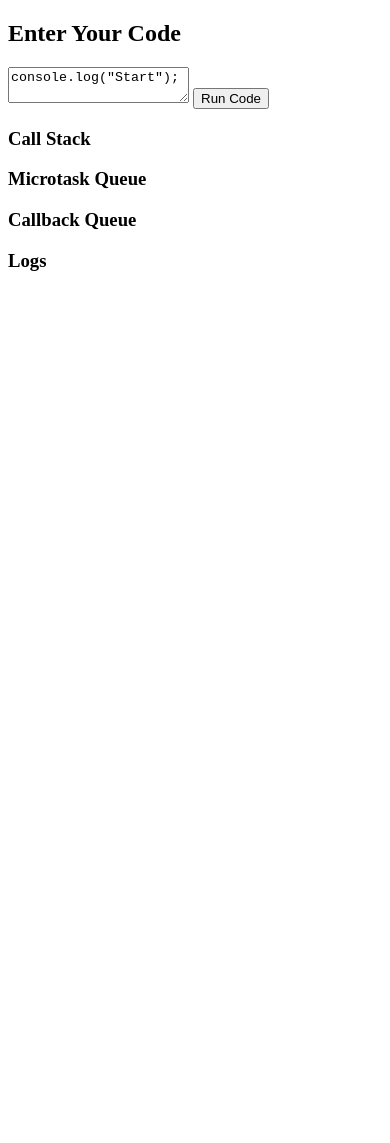
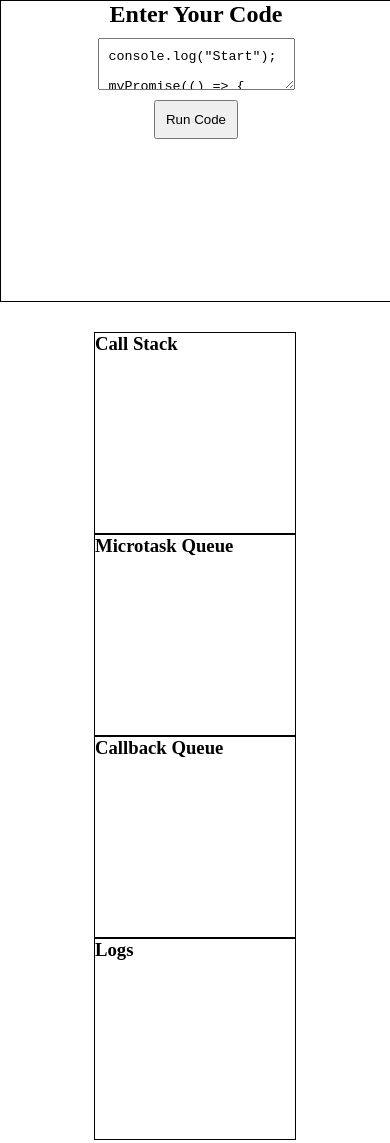
Before and after one commit to sudhir-kumar999/build-call-stack-tracer, a plain HTML site: page index.html in a window 390 px wide. Before the commit the page ends 844 px from the top, so only its background shows below. Drawn offline with Linux system fonts and the light colour scheme.

Commit message:
added normal css

```diff
--- a/index.html
+++ b/index.html
@@ -4,8 +4,11 @@
     <meta charset="UTF-8">
     <meta name="viewport" content="width=device-width, initial-scale=1.0">
     <title>Document</title>
+    <link rel="stylesheet" href="style.css">
 </head>
 <body>
+  <div class="main">
+  <div class="head">
 
     <h2>Enter Your Code </h2>
 
@@ -24,6 +27,8 @@ console.log("End");
 </textarea>
 
 <button onclick="runUserCode()">Run Code</button>
+
+</div>
 
 <div class="container">
   <div class="box">
@@ -46,6 +51,7 @@ console.log("End");
     <div id="logs"></div>
   </div>
 </div>
+</div>
 
 
     <script src="script.js"></script>
--- a/script.js
+++ b/script.js
@@ -34,7 +34,6 @@ function sleep(ms) {
     return new Promise(res => setTimeout(res, ms));
 }
 
-// ================= RUN =================
 async function run(fn, name) {
     callStack.push(name);
     render();
@@ -50,7 +49,6 @@ async function run(fn, name) {
     await checkCallbacks();
 }
 
-// ================= MICROTASK =================
 function myPromise(fn) {
     microTaskQueue.push({ fn, name: "Promise" });
     // addLog("Microtask added");
@@ -66,7 +64,6 @@ async function checkMicrotasks() {
     }
 }
 
-// ================= CALLBACK =================
 function setTimeoutSim(fn) {
     callbackQueue.push({ fn, name: "Timeout" });
     // addLog("Callback added");
@@ -82,7 +79,6 @@ async function checkCallbacks() {
     }
 }
 
-// ================= USER CODE RUN =================
 async function runUserCode() {
     // reset state
     callStack = [];
--- /dev/null
+++ b/style.css
@@ -0,0 +1,74 @@
+*{
+    margin: 0;
+    padding: 0;
+}
+.code{
+        padding: 10px;
+        margin: 10px;
+
+    }
+.head{
+    border: 1px solid black;
+    height: 100vh;
+    display: flex;
+    flex-direction: column;
+    /* justify-content: center; */
+    align-items: center;
+    gap: 20px;
+    width: 400px;
+}
+
+.container{
+    display: flex;
+    flex-wrap: wrap;
+    justify-content: center;
+    gap: 10%;
+    margin-top: 20px;
+
+
+}
+
+.main{
+    display: flex;
+    gap: 10px;
+
+
+}
+
+.box{
+    display: flex;
+    border: 1px solid black;
+    height: 200px;
+    width: 200px;
+    flex-direction: column;
+}
+button{
+    padding: 10px;
+    margin-bottom: 10px;
+}
+
+@media (max-width: 768px){
+    .main{
+        display: flex;
+        flex-direction: column;
+        gap: 10px;
+        margin-bottom: 10px;
+
+    }
+    .head{
+        height: 300px;
+        display: flex;
+        /* justify-content: center; */
+        align-items: center;
+        flex-direction: column;
+        gap: 10px;
+        width: 100vw;
+    }
+    #code{
+        padding: 10px;
+        /* margin: 10px; */
+
+    }
+
+
+}
```
